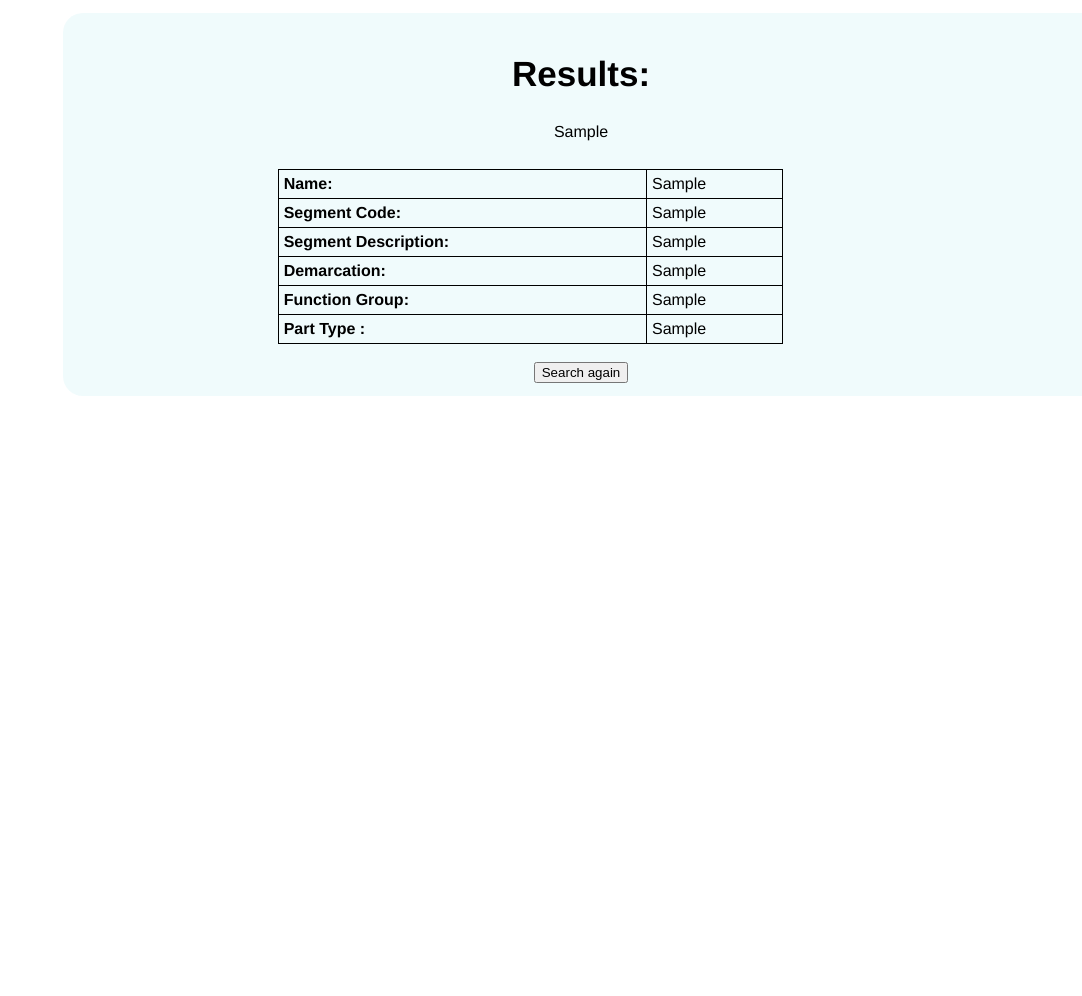
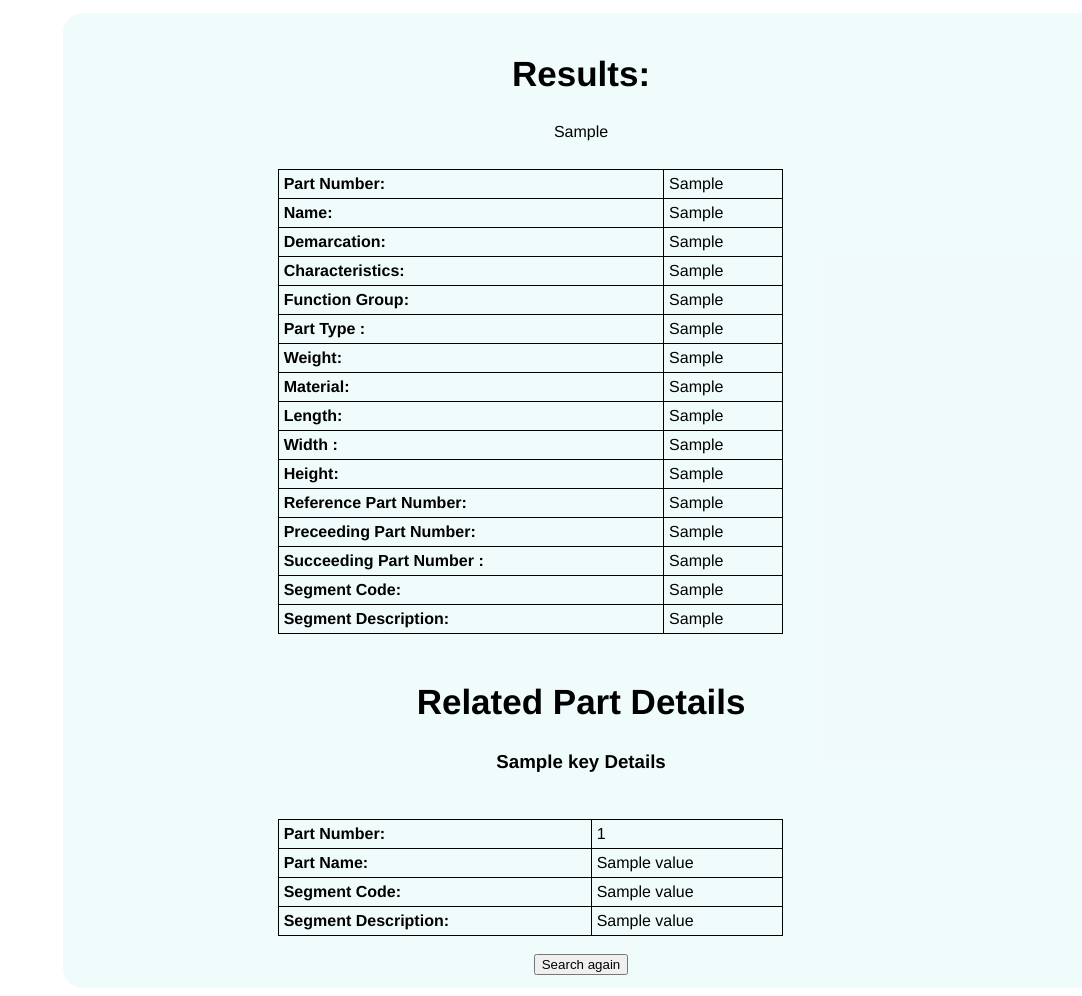
Before and after one commit to maheshksingh/testazureapp, a Flask app: template templates/public/form_result.html in a window 1280 px wide. Shown: the whole page, without its empty margins (198-1280 px from the left). Before the commit the page ends 396 px from the top, so only its background shows below. Run offline with Flask 2, Linux system fonts and the light colour scheme; the template is opened without the code that fills it: most values are stand-ins (such as "Sample title", 1, 10 or a date in 2020).

Commit message:
Update form_result.html

```diff
--- a/templates/public/form_result.html
+++ b/templates/public/form_result.html
@@ -79,27 +79,91 @@ th, td {
 {{ex}}<br><br>
 <table id="results">
 	<tr>
+		<th>Part Number:</th>
+		<td>{{r[0]}}</td>
+	</tr>
+  <tr>
 		<th>Name:</th>
 		<td>{{r[1]}}</td>
 	</tr>
-	<tr>
-		<th>Segment Code:</th>
-		<td>{{r[5]}}</td>
-	</tr>	<tr>
-		<th>Segment Description:</th>
-		<td>{{r[6]}}
-		</td>
-	</tr>	<tr>
+  <tr>
 		<th>Demarcation:</th>
 		<td>{{r[2]}}</td>
-	</tr>	<tr>
-		<th>Function Group:</th>
+	</tr>
+  <tr>
+		<th>Characteristics:</th>
 		<td>{{r[3]}}</td>
 	</tr>
   <tr>
-		<th>Part Type :</th>
+		<th>Function Group:</th>
 		<td>{{r[4]}}</td>
 	</tr>
+  <tr>
+		<th>Part Type :</th>
+		<td>{{r[5]}}</td>
+	</tr>
+	<tr>
+		<th>Weight:</th>
+		<td>{{r[6]}}</td>
+	</tr>
+  <tr>
+		<th>Material:</th>
+		<td>{{r[7]}}</td>
+	</tr>	<tr>
+		<th>Length:</th>
+		<td>{{r[8]}}</td>
+	</tr>
+  <tr>
+		<th>Width :</th>
+		<td>{{r[9]}}</td>
+	</tr>
+  <tr>
+		<th>Height:</th>
+		<td>{{r[10]}}</td>
+	</tr>
+  <tr>
+		<th>Reference Part Number:</th>
+		<td>{{r[11]}}</td>
+	</tr>	<tr>
+		<th>Preceeding Part Number:</th>
+		<td>{{r[12]}}</td>
+	</tr>
+  <tr>
+		<th>Succeeding Part Number :</th>
+		<td>{{r[13]}}</td>
+	</tr>
+	<tr>
+		<th>Segment Code:</th>
+		<td>{{r[14]}}</td>
+	</tr>
+  <tr>
+		<th>Segment Description:</th>
+		<td>{{r[15]}}
+		</td>
+	</tr>
+</table>
+<br>
+<h2>Related Part Details</h2>
+{% for key, value in nos.items() %}
+<h3>{{key}} Details</h3><br>
+<table id="results">
+	<tr>
+		<th>Part Number:</th>
+		<td>{{value[0]}}</td>
+	</tr>
+  <tr>
+		<th>Part Name:</th>
+		<td>{{value[1]}}</td>
+	</tr>
+	<tr>
+		<th>Segment Code:</th>
+		<td>{{value[2]}}</td>
+	</tr>
+	<tr>
+		<th>Segment Description:</th>
+		<td>{{value[3]}}</td>
+	</tr>
+{% endfor %}
 </table>
 <br>
 <button onclick="location.href='/form1'" type="button">Search again</button><br>
```
